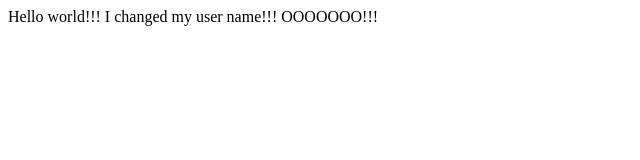
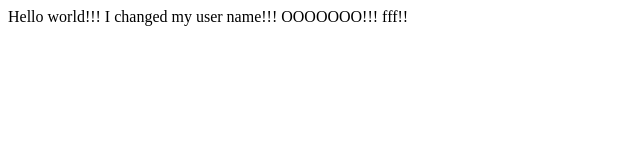
Before and after one commit to ot-oksana-blonskaya/test-projest, a plain HTML site: page index.html in a window 1280 px wide. Shown: the full height of the page, 0-640 px from the left. Drawn offline with Linux system fonts and the light colour scheme.

Commit message:
New commit

```diff
--- a/index.html
+++ b/index.html
@@ -9,6 +9,6 @@
 </head>
 <body>
 Hello world!!!
-I changed my user name!!! OOOOOOO!!!
+I changed my user name!!! OOOOOOO!!! fff!!
 </body>
 </html>
```
